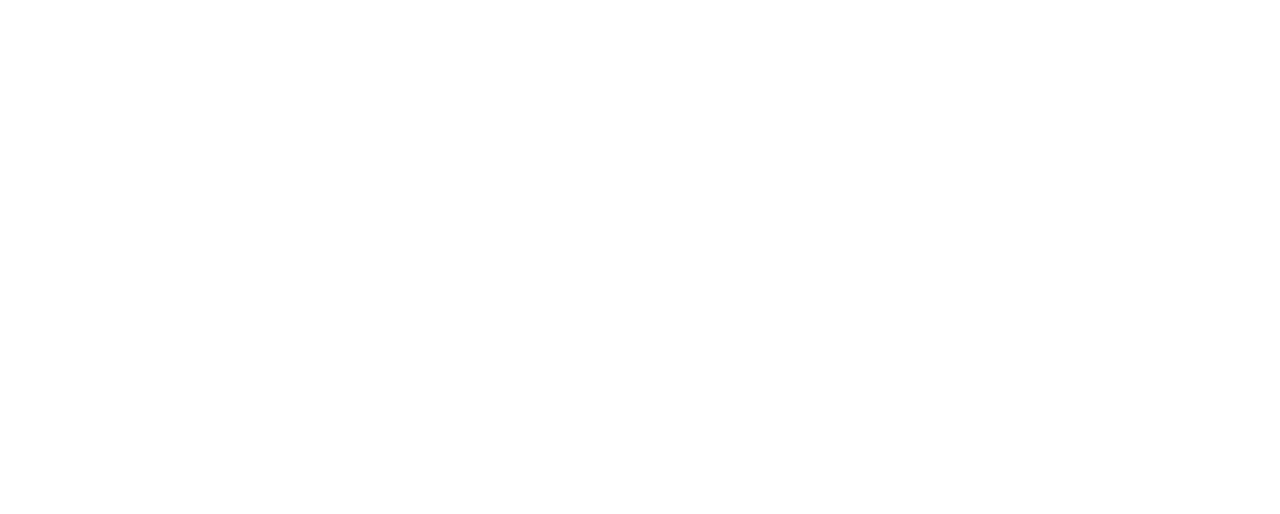
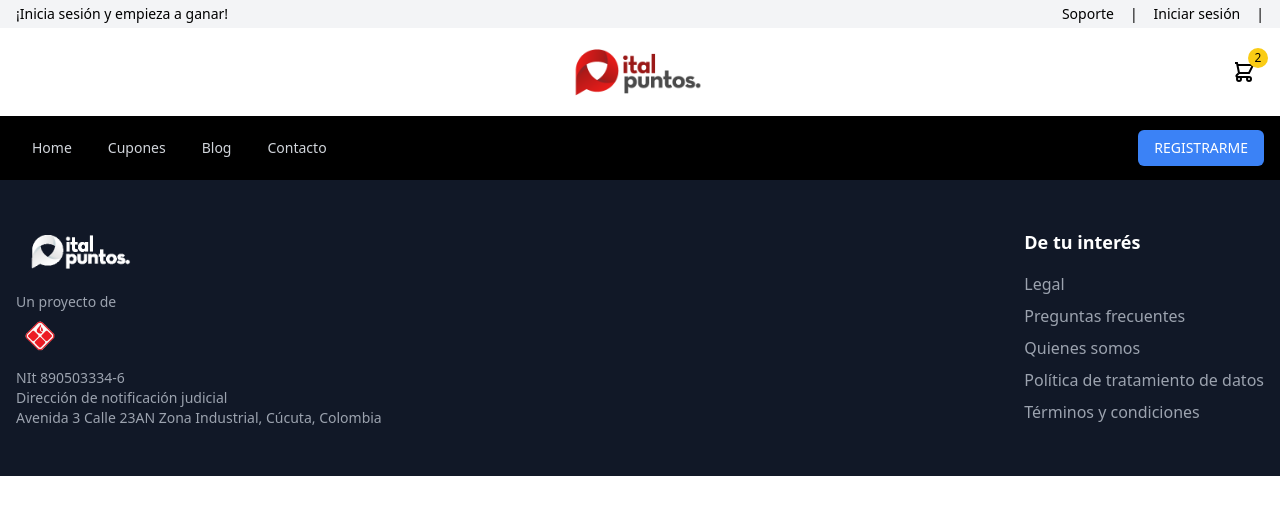
Before and after one commit to ebor94/loyalty, a Vue app: page /store in a window 1280 px wide. Before the commit this address had no page. Shown: the top 514 px of the page. Built offline with nearby package versions, Linux system fonts and the light colour scheme.

Commit message:
add component store and storeDetail

```diff
--- a/src/router/index.ts
+++ b/src/router/index.ts
@@ -4,6 +4,8 @@ import ClientConfirmation from '../views/ClientConfirmation.vue'
 import ProfessionalDashboard from '../views/ProfessionalDashboard.vue'
 import Home from '../views/Home.vue'
 import Regsitro from '../views/Regsitro.vue'
+import Store from '../views/Store.vue'
+import StoreDetail from '../views/StoreDetail.vue'
 
 
 const routes = [
@@ -27,6 +29,17 @@ const routes = [
   {
     path: '/registro',
     component: Regsitro
+  },
+  {
+    path: '/store',
+    component: Store
+  }
+  ,
+  {
+    path: '/store/:id',
+    name: 'store-detail',
+    component: StoreDetail,
+    props: true // Esto permite pasar el id como prop al componente
   }
 ]
 
```
